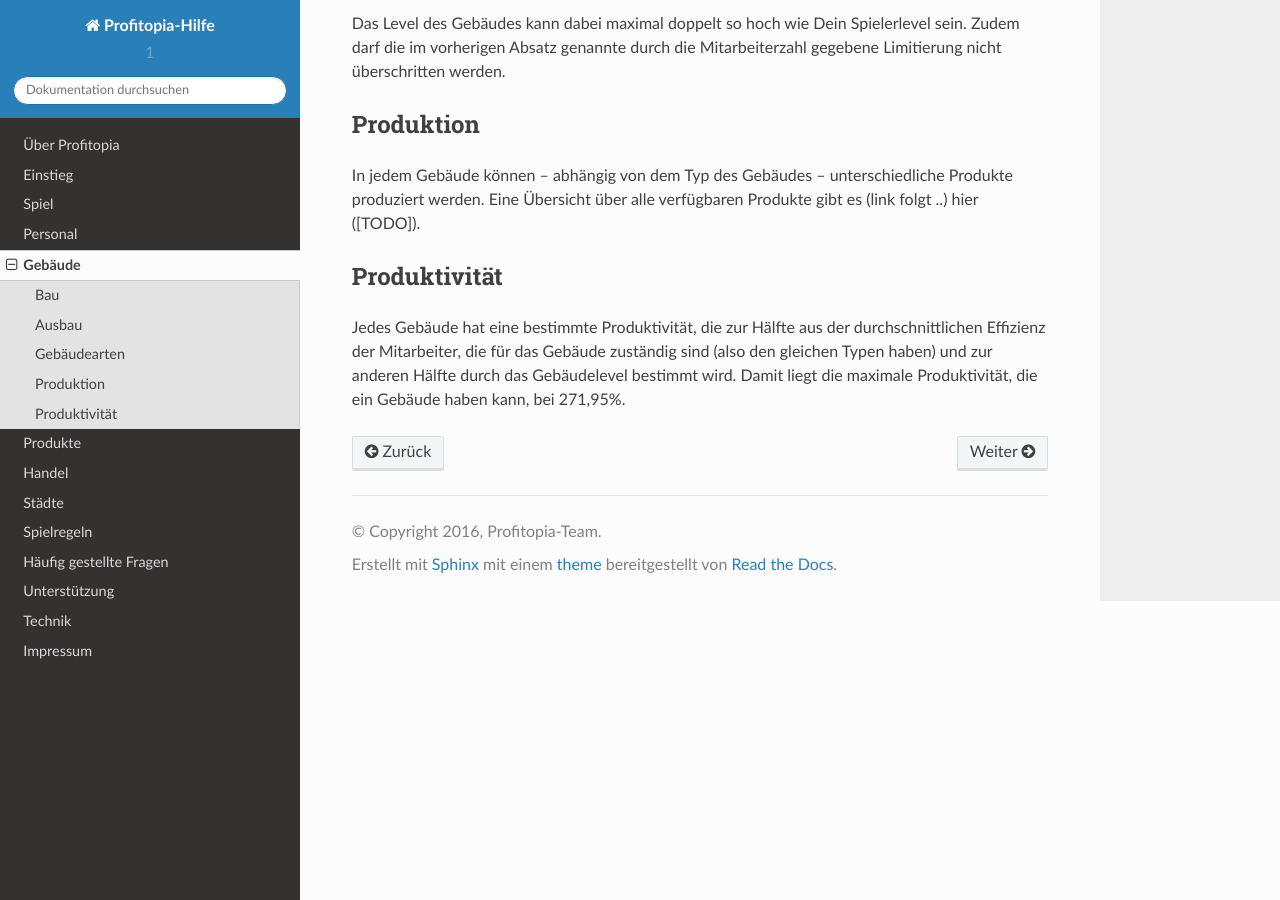
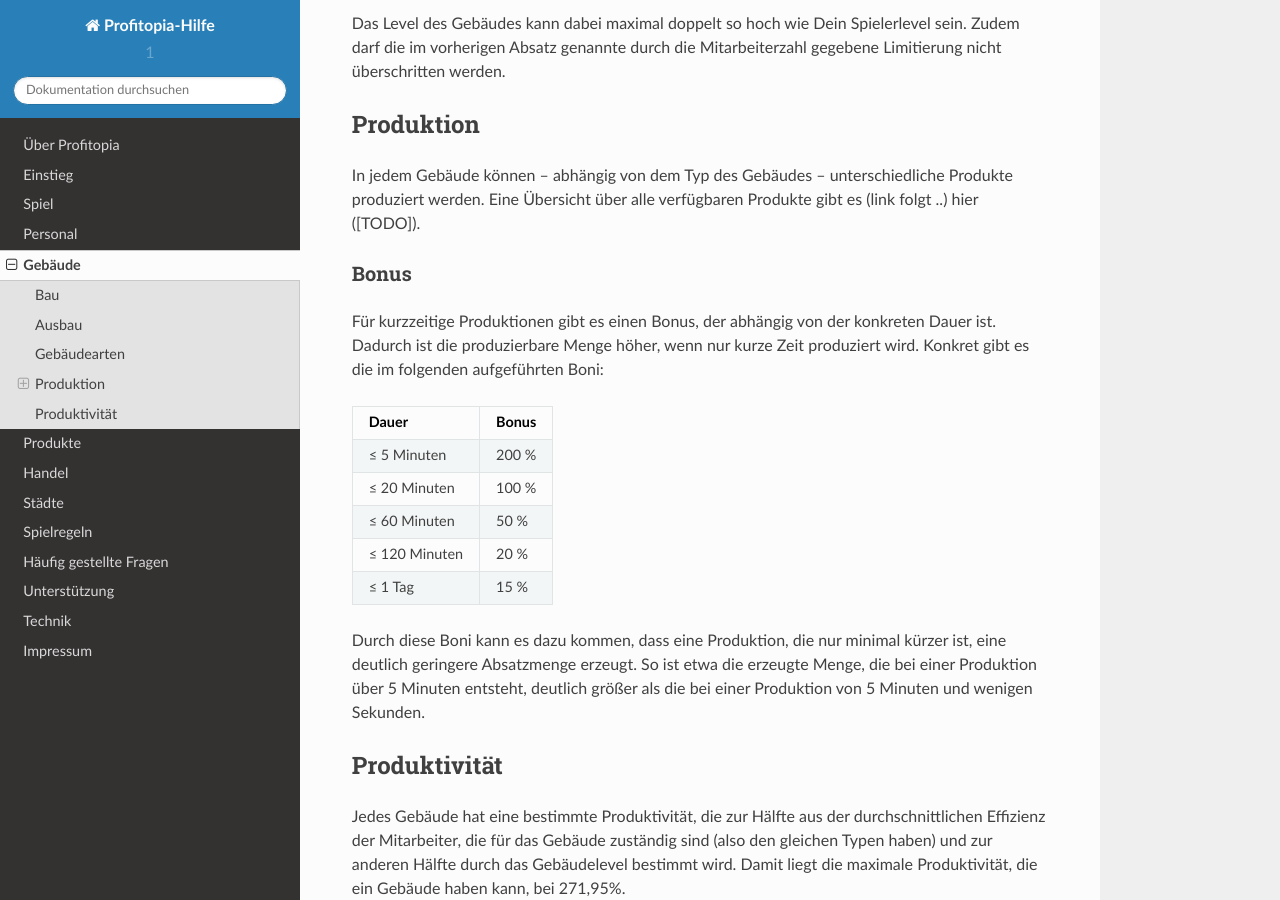
Before and after one commit to profitopia/help, a Sphinx documentation site: the page built from source/buildings/index.rst, in a window 1280 px wide and 900 px high, scrolled down 748 px. Built offline with Sphinx 7.4.7 and the Read the Docs theme 2.0.0, drawn with Linux system fonts in a browser that asks for light colours.

Commit message:
documented production bonuses

```diff
--- a/source/buildings/index.rst
+++ b/source/buildings/index.rst
@@ -28,6 +28,27 @@ Produktion
 
 In jedem Gebäude können – abhängig von dem Typ des Gebäudes – unterschiedliche Produkte produziert werden. Eine Übersicht über alle verfügbaren Produkte gibt es (link folgt ..) hier ([TODO]).
 
+Bonus
+-----
+
+Für kurzzeitige Produktionen gibt es einen Bonus, der abhängig von der konkreten Dauer ist. Dadurch ist die produzierbare Menge höher, wenn nur kurze Zeit produziert wird. Konkret gibt es die im folgenden aufgeführten Boni:
+
++-----------------------+--------------------+
+| Dauer                 | Bonus              |
++=======================+====================+
+| ≤ 5 Minuten           | 200 %              |
++-----------------------+--------------------+
+| ≤ 20 Minuten          | 100 %              |
++-----------------------+--------------------+
+| ≤ 60 Minuten          | 50 %               |
++-----------------------+--------------------+
+| ≤ 120 Minuten         | 20 %               |
++-----------------------+--------------------+
+| ≤ 1 Tag               | 15 %               |
++-----------------------+--------------------+
+
+Durch diese Boni kann es dazu kommen, dass eine Produktion, die nur minimal kürzer ist, eine deutlich geringere Absatzmenge erzeugt. So ist etwa die erzeugte Menge, die bei einer Produktion über 5 Minuten entsteht, deutlich größer als die bei einer Produktion von 5 Minuten und wenigen Sekunden.
+
 Produktivität
 =============
 
```
